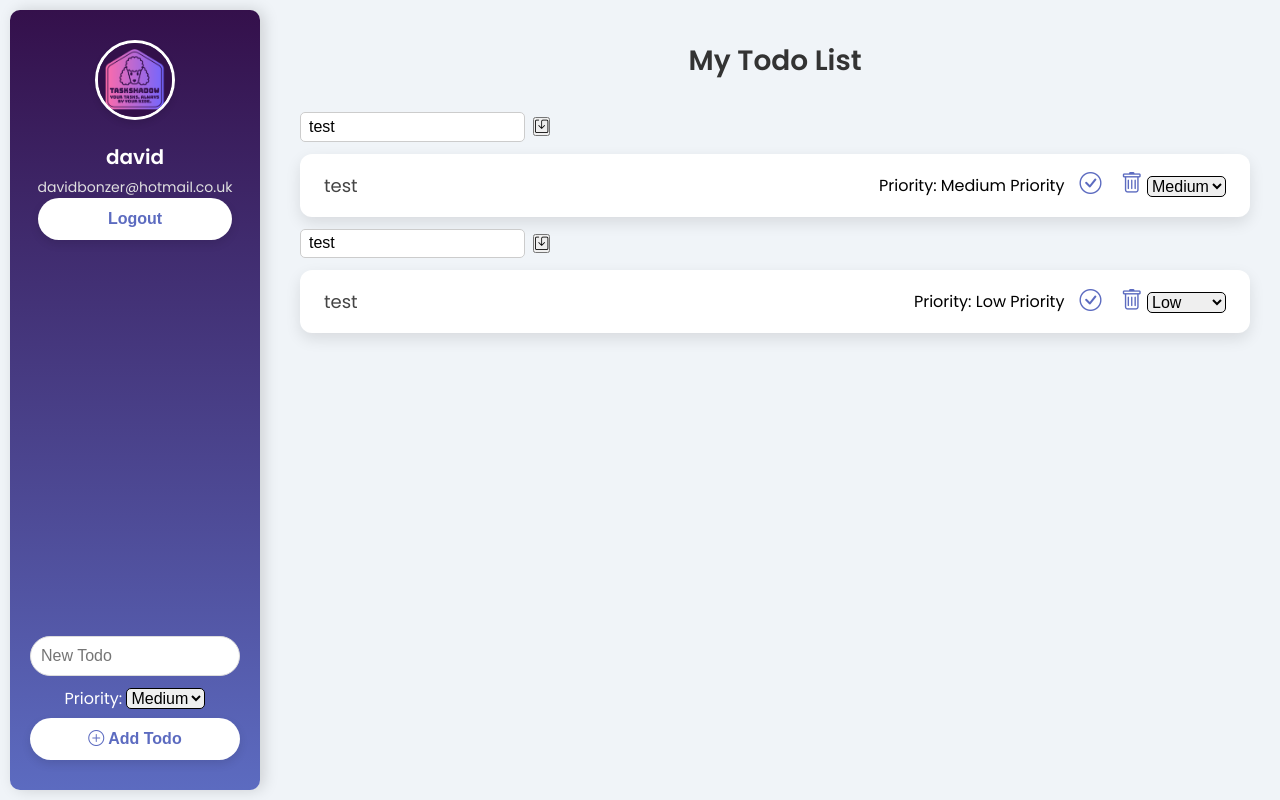
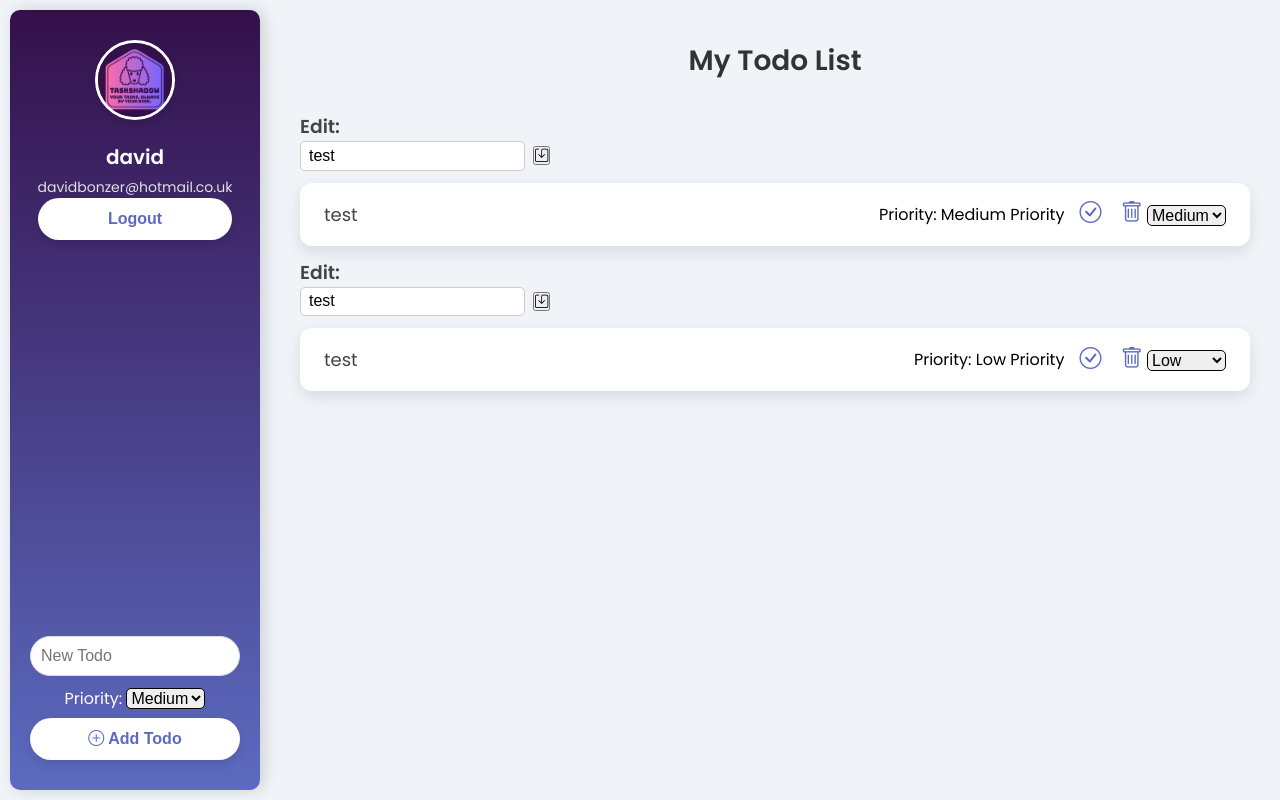
Before and after one commit to Vequis-uk/taskshadow, a Django app: page / in a window 1280 px wide. Run offline with Django 5.2, Linux system fonts and the light colour scheme; a user stored in the database is signed in; data comes from the database, SQL or seed files in the repository.

Commit message:
added form to update the titles for the todos, allowing users to change them

```diff
--- a/taskshadow_app/templates/todo_list.html
+++ b/taskshadow_app/templates/todo_list.html
@@ -63,6 +63,7 @@
     <div class="todo-list">
       {% for todo in todos %}
       <!-- Edit To-do Title Form -->
+      <h3>Edit:</h3>
       <form method="POST" action="{% url 'update_todo_title' todo.id %}" class="edit-title-form">
         {% csrf_token %}
         <label>
```
